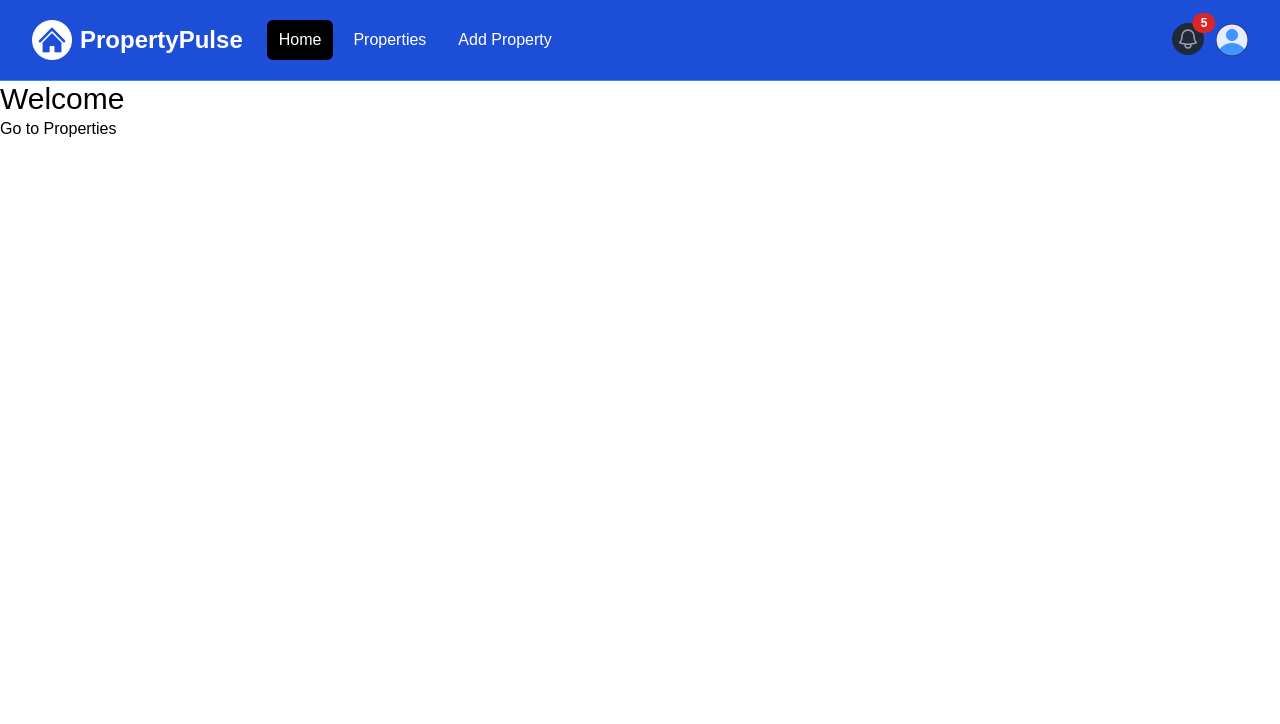
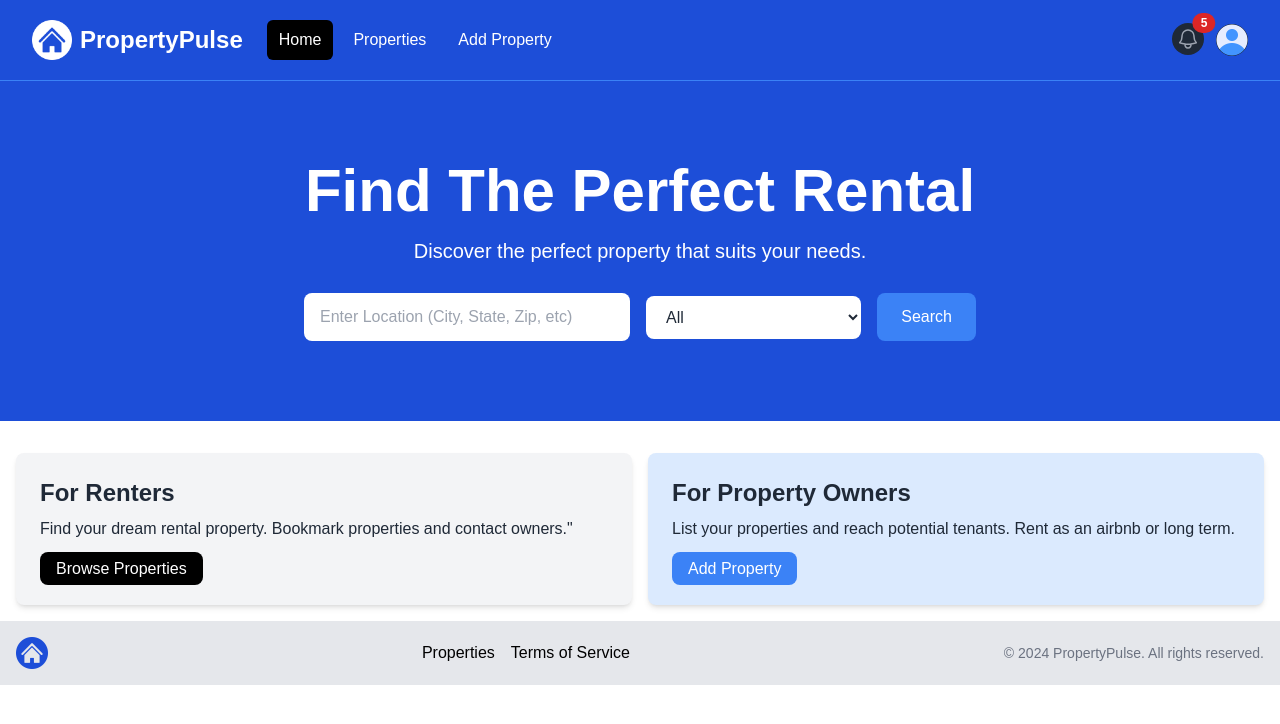
Before and after one commit to shernille37/Property-Pulse, a Next.js app: page / in a window 1280 px wide. Shown: the top 724 px of the page. Built offline with nearby package versions, Linux system fonts and the light colour scheme.

Commit message:
Implement Hero

```diff
--- a/app/layout.jsx
+++ b/app/layout.jsx
@@ -1,4 +1,5 @@
 import Navbar from "@/components/Navbar";
+import Footer from "@/components/Footer";
 import "@/assets/styles/globals.css";
 
 export const metadata = {
@@ -11,8 +12,9 @@
   return (
     <html>
       <body>
-        <Navbar></Navbar>
+        <Navbar />
         <main>{children}</main>
+        <Footer />
       </body>
     </html>
   );
--- a/app/page.jsx
+++ b/app/page.jsx
@@ -1,11 +1,12 @@
-import Link from "next/link";
+import Hero from "@/components/Hero";
+import InfoBoxes from "@/components/InfoBoxes";
 
 const HomePage = () => {
   return (
-    <div>
-      <h1 className="text-3xl">Welcome</h1>
-      <Link href="/properties">Go to Properties</Link>
-    </div>
+    <>
+      <Hero />
+      <InfoBoxes />
+    </>
   );
 };
 
--- /dev/null
+++ b/components/Footer.jsx
@@ -0,0 +1,34 @@
+import Link from "next/link";
+import Image from "next/image";
+import logo from "@/assets/images/logo.png";
+
+const Footer = () => {
+  const currentYear = new Date().getFullYear();
+
+  return (
+    <footer className="bg-gray-200 py-4 mt-auto">
+      <div className="container mx-auto flex flex-col md:flex-row items-center justify-between px-4">
+        <div className="mb-4 md:mb-0">
+          <Image src={logo} alt="Logo" className="h-8 w-auto" />
+        </div>
+        <div className="flex flex-wrap justify-center md:justify-start mb-4 md:mb-0">
+          <ul className="flex space-x-4">
+            <li>
+              <Link href="/properties">Properties</Link>
+            </li>
+            <li>
+              <Link href="/">Terms of Service</Link>
+            </li>
+          </ul>
+        </div>
+        <div>
+          <p className="text-sm text-gray-500 mt-2 md:mt-0">
+            &copy; {currentYear} PropertyPulse. All rights reserved.
+          </p>
+        </div>
+      </div>
+    </footer>
+  );
+};
+
+export default Footer;
--- /dev/null
+++ b/components/Hero.jsx
@@ -0,0 +1,57 @@
+const Hero = () => {
+  return (
+    <section className="bg-blue-700 py-20 mb-4">
+      <div className="max-w-7xl mx-auto px-4 sm:px-6 lg:px-8 flex flex-col items-center">
+        <div className="text-center">
+          <h1 className="text-4xl font-extrabold text-white sm:text-5xl md:text-6xl">
+            Find The Perfect Rental
+          </h1>
+          <p className="my-4 text-xl text-white">
+            Discover the perfect property that suits your needs.
+          </p>
+        </div>
+        {/* <!-- Form Component --> */}
+        <form className="mt-3 mx-auto max-w-2xl w-full flex flex-col md:flex-row items-center">
+          <div className="w-full md:w-3/5 md:pr-2 mb-4 md:mb-0">
+            <label for="location" className="sr-only">
+              Location
+            </label>
+            <input
+              type="text"
+              id="location"
+              placeholder="Enter Location (City, State, Zip, etc)"
+              className="w-full px-4 py-3 rounded-lg bg-white text-gray-800 focus:outline-none focus:ring focus:ring-blue-500"
+            />
+          </div>
+          <div className="w-full md:w-2/5 md:pl-2">
+            <label for="property-type" className="sr-only">
+              Property Type
+            </label>
+            <select
+              id="property-type"
+              className="w-full px-4 py-3 rounded-lg bg-white text-gray-800 focus:outline-none focus:ring focus:ring-blue-500"
+            >
+              <option value="All">All</option>
+              <option value="Apartment">Apartment</option>
+              <option value="Studio">Studio</option>
+              <option value="Condo">Condo</option>
+              <option value="House">House</option>
+              <option value="Cabin Or Cottage">Cabin or Cottage</option>
+              <option value="Loft">Loft</option>
+              <option value="Room">Room</option>
+              <option value="Other">Other</option>
+            </select>
+          </div>
+          <button
+            type="submit"
+            className="md:ml-4 mt-4 md:mt-0 w-full md:w-auto px-6 py-3 rounded-lg bg-blue-500 text-white hover:bg-blue-600 focus:outline-none focus:ring focus:ring-blue-500"
+          >
+            Search
+          </button>
+        </form>
+      </div>
+    </section>
+  );
+};
+
+export default Hero;
--- /dev/null
+++ b/components/InfoBox.jsx
@@ -0,0 +1,24 @@
+import Link from "next/link";
+
+const InfoBox = ({
+  children,
+  title,
+  bgColor = "bg-gray-100",
+  textColor = "text-gray-800",
+  buttonInfo,
+}) => {
+  return (
+    <div className={`${bgColor} p-6 rounded-lg shadow-md`}>
+      <h2 className={`${textColor} text-2xl font-bold`}>{title}</h2>
+      <p className={`${textColor} mt-2 mb-4`}>{children}</p>
+      <Link
+        href={buttonInfo.link}
+        className={`inline-blocktext-white ${buttonInfo.bgColor} text-white rounded-lg px-4 py-2 hover:bg-gray-700`}
+      >
+        {buttonInfo.text}
+      </Link>
+    </div>
+  );
+};
+
+export default InfoBox;
--- /dev/null
+++ b/components/InfoBoxes.jsx
@@ -0,0 +1,38 @@
+import InfoBox from "@/components/InfoBox";
+
+const InfoBoxes = () => {
+  return (
+    <section>
+      <div className="container-xl lg:container m-auto">
+        <div className="grid grid-cols-1 md:grid-cols-2 gap-4 p-4 rounded-lg">
+          <InfoBox
+            title={"For Renters"}
+            buttonInfo={{
+              text: "Browse Properties",
+              link: "/properties",
+              bgColor: "bg-black",
+            }}
+          >
+            Find your dream rental property. Bookmark properties and contact
+            owners."
+          </InfoBox>
+
+          <InfoBox
+            title={"For Property Owners"}
+            bgColor="bg-blue-100"
+            buttonInfo={{
+              text: "Add Property",
+              link: "/properties/add",
+              bgColor: "bg-blue-500",
+            }}
+          >
+            List your properties and reach potential tenants. Rent as an airbnb
+            or long term.
+          </InfoBox>
+        </div>
+      </div>
+    </section>
+  );
+};
+
+export default InfoBoxes;
```
